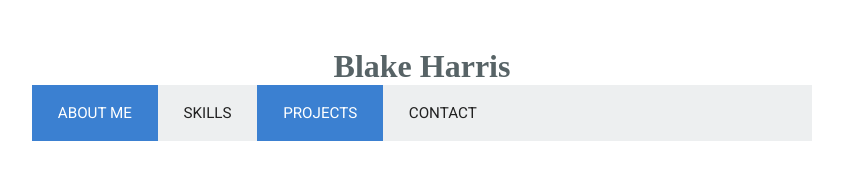
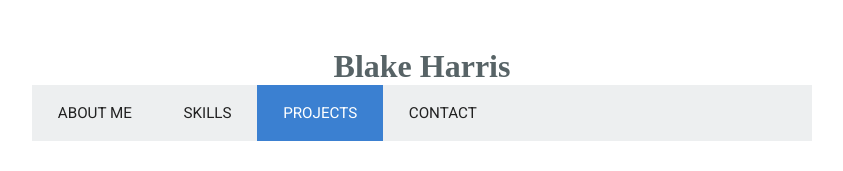
Before and after one commit to paigeharris/paigeharris.splunk.io, a React (Create React App) app: page /#/projects in a window 1280 px wide. Shown: the top 171 px of the page, without its empty margins (218-1061 px from the left). Built offline with nearby package versions, Linux system fonts and the light colour scheme; a web font is replaced by a local one.

Commit message:
Fixed About To Be An Exact Path

```diff
--- a/src/Header.js
+++ b/src/Header.js
@@ -6,7 +6,7 @@ const Header = () => (
   <h1 className="name">Blake Harris</h1>
   <header>
     <ul className="main-nav">
-      <li><NavLink to="/">About Me</NavLink></li>
+      <li><NavLink exact to="/">About Me</NavLink></li>
       <li><NavLink to="/skills">Skills</NavLink></li>
       <li><NavLink to="/projects">Projects</NavLink></li>
       <li><NavLink to="/contact">Contact</NavLink></li>
```
